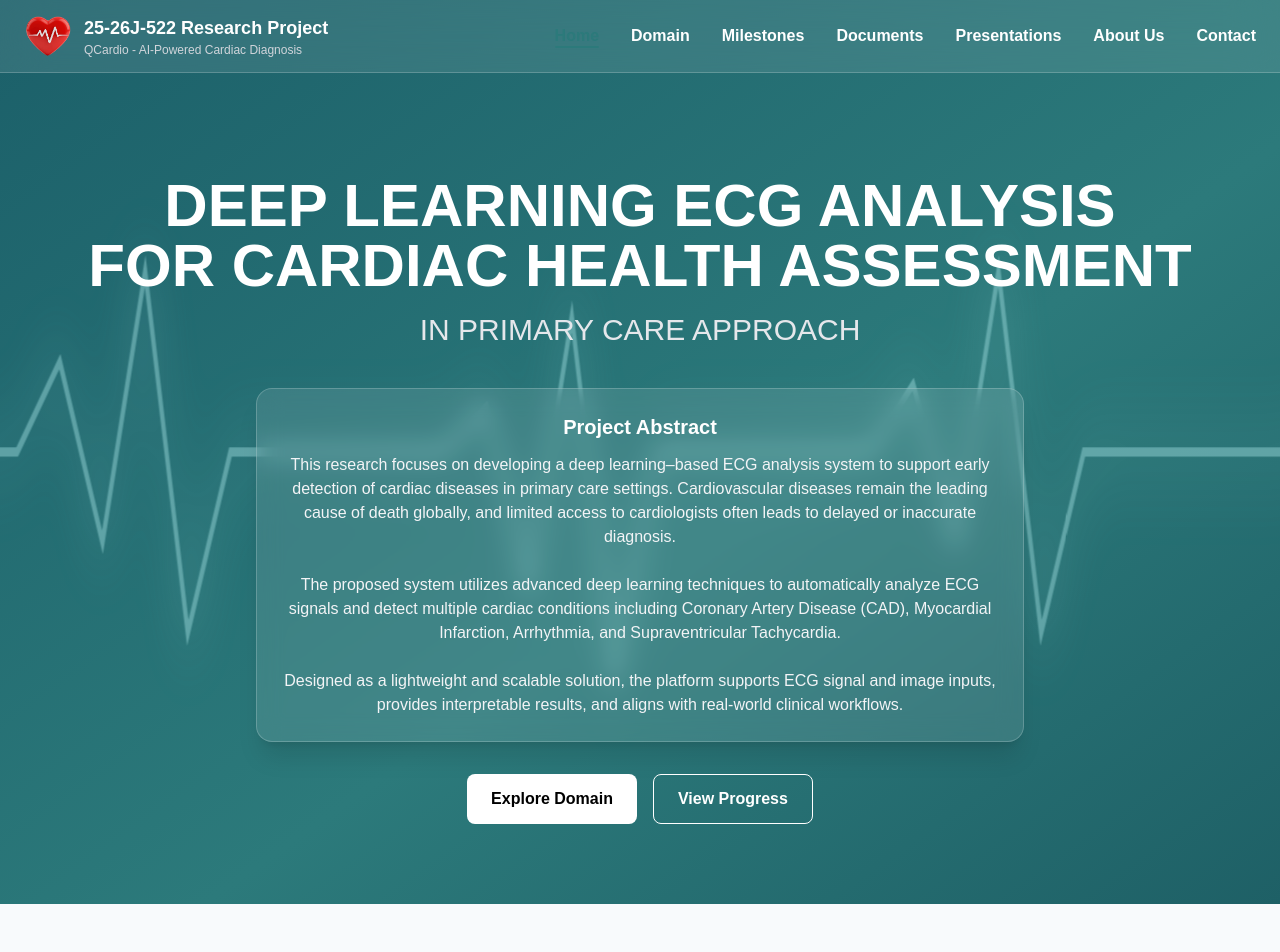
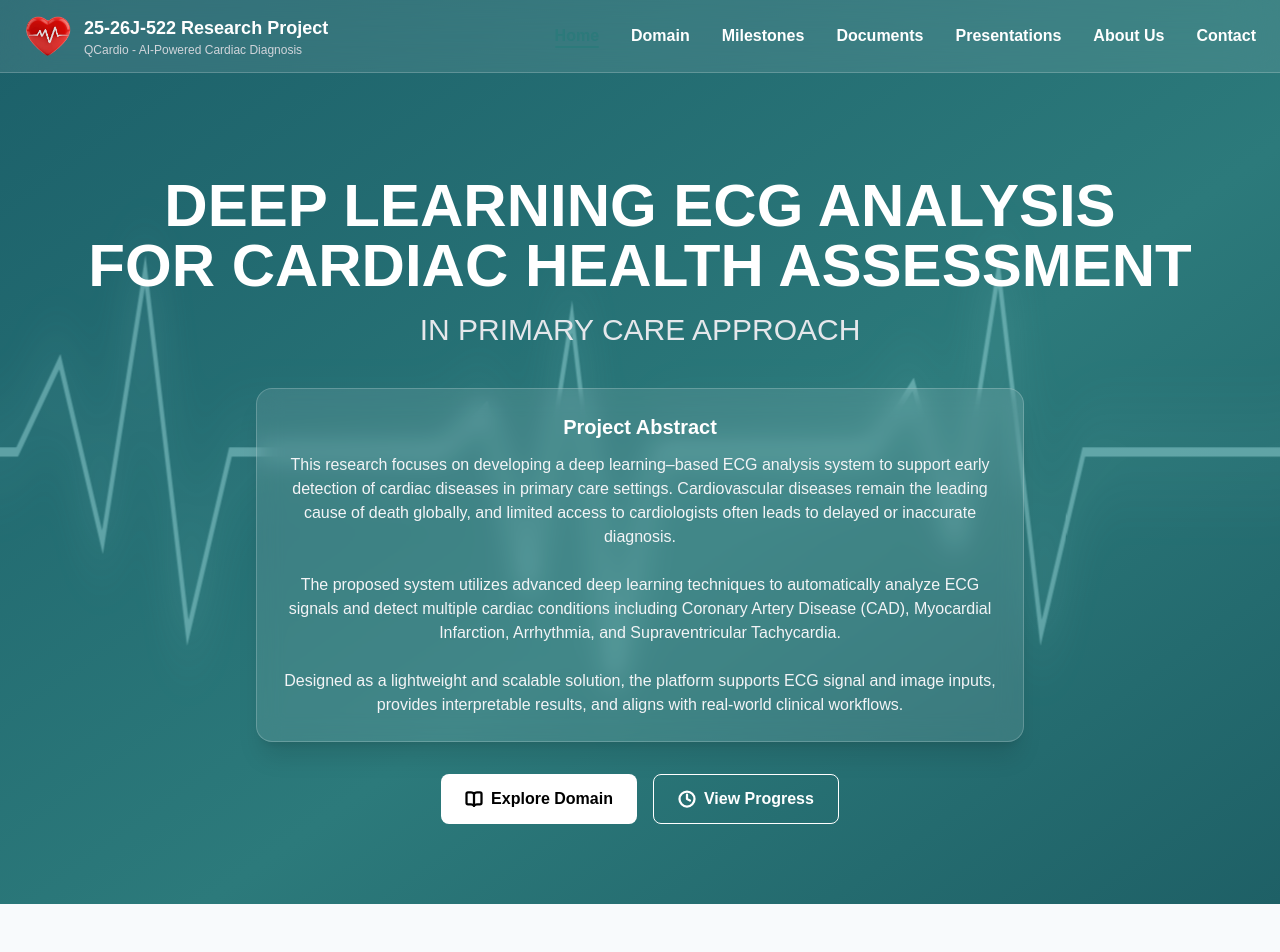
Before and after one commit to ThisalFernando/25-26J-522-Research-Web, a React (Create React App) app: page / in a window 1280 px wide. Shown: the top 952 px of the page. Built offline with nearby package versions, Linux system fonts and the light colour scheme.

Commit message:
Updated UI

```diff
--- a/src/pages/index.jsx
+++ b/src/pages/index.jsx
@@ -370,12 +370,12 @@ export default function Home() {
                 </div>
 
                 <div className="flex gap-4 mt-8">
-                    <button onClick={() => scrollToSection("domain")} className="bg-white text-black px-6 py-3 rounded-lg font-semibold transition duration-300 transform hover:scale-110 hover:bg-gray-200 hover:shadow-lg">
-                    Explore Domain
+                    <button onClick={() => scrollToSection("domain")} className="bg-white text-black px-6 py-3 rounded-lg font-semibold transition duration-300 transform hover:scale-110 hover:bg-gray-200 hover:shadow-lg flex items-center gap-2">
+                    <BookOpen size={18} strokeWidth={3} />Explore Domain
                     </button>
 
                     <button onClick={() => scrollToSection("milestones")} className="border border-white px-6 py-3 rounded-lg font-semibold transition duration-300 transform hover:scale-110 hover:bg-white hover:text-black hover:shadow-lg flex items-center gap-2">
-                    View Progress
+                    <Clock size={18} strokeWidth={3} />View Progress
                     </button>
                 </div>
                 </div>
@@ -1410,10 +1410,10 @@ export default function Home() {
                     {/* BUTTON */}
                     <button
                     type="submit"
-                    className="w-full flex items-center justify-center gap-2 bg-[#2c7a7b] text-white py-3 rounded-lg hover:bg-[#0f4c5c] transition"
+                    className="w-full flex items-center justify-center gap-2 bg-[#2c7a7b] text-white py-3 rounded-lg hover:bg-[#0f4c5c] transition font-semibold"
                     disabled={loading}
                     >
-                    <Mail size={16} />
+                    <Mail size={16} strokeWidth={3}/>
                     {loading ? "Sending..." : "Send Message"}
                     </button>
 
```
